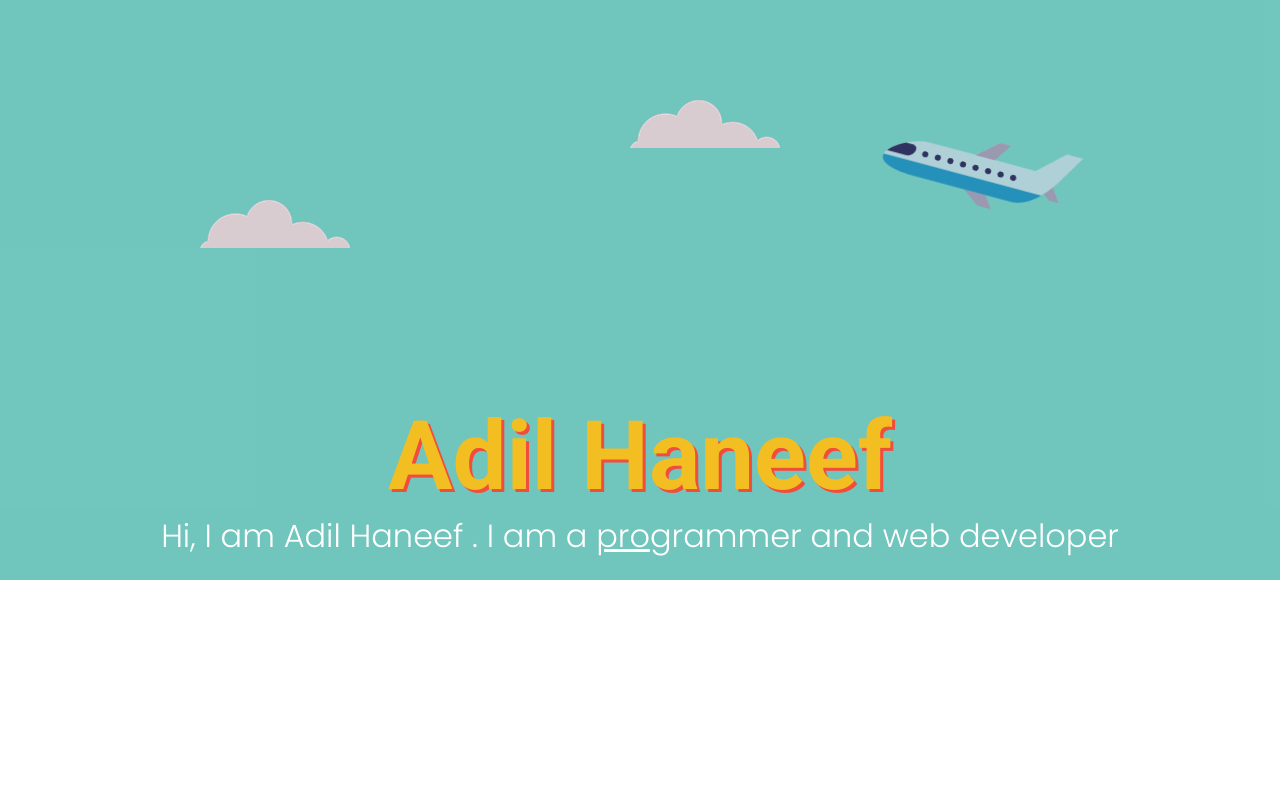
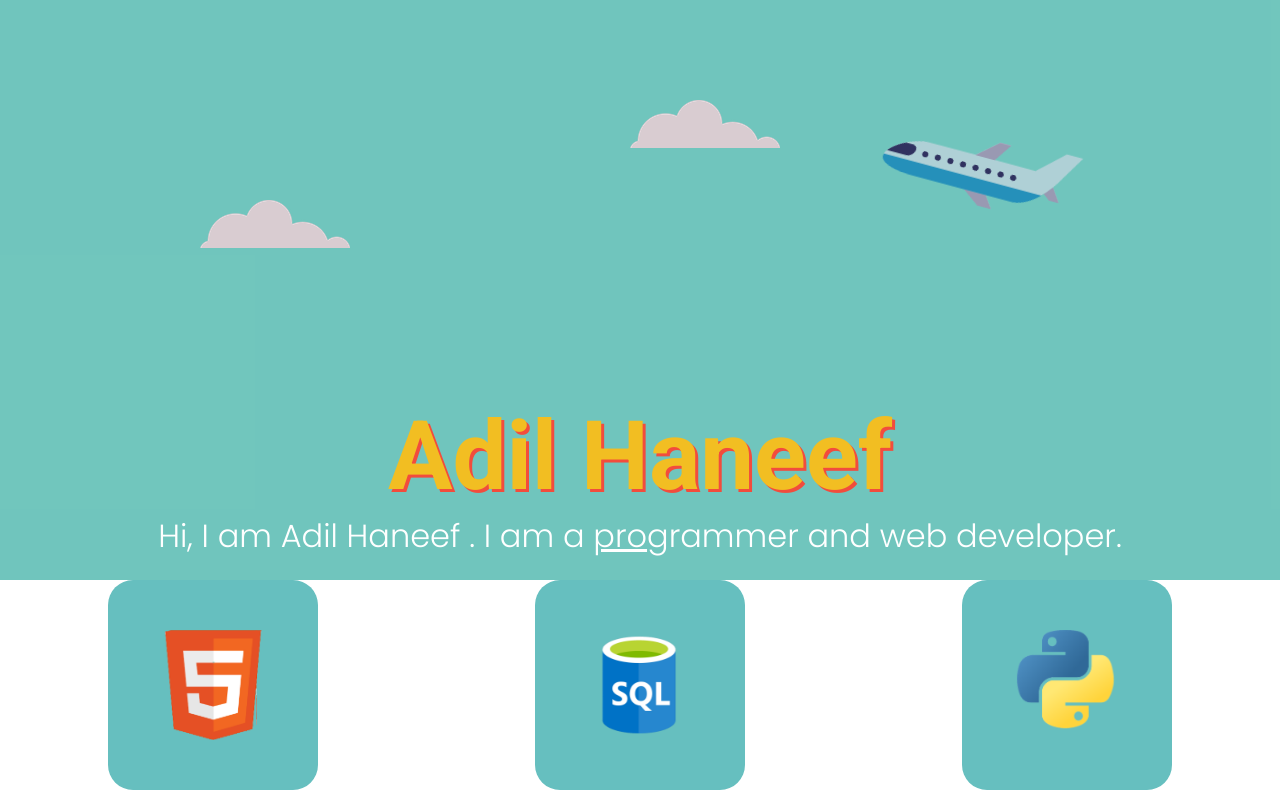
Before and after one commit to A0D1I2L3/Home, a plain HTML site: page index.html in a window 1280 px wide. Drawn offline with Linux system fonts and the light colour scheme.

Commit message:
rotating stuff

```diff
--- a/index.html
+++ b/index.html
@@ -7,15 +7,10 @@
     <link rel="preconnect" href="https://fonts.googleapis.com" />
     <link rel="preconnect" href="https://fonts.gstatic.com" crossorigin />
     <link
-      href="https://fonts.googleapis.com/css2?family=Roboto:wght@700&display=swap"
+      href="https://fonts.googleapis.com/css2?family=Poppins:wght@300&family=Quicksand:wght@300&family=Roboto:wght@700&display=swap"
       rel="stylesheet"
     />
-    <link rel="preconnect" href="https://fonts.googleapis.com" />
-    <link rel="preconnect" href="https://fonts.gstatic.com" crossorigin />
-    <link
-      href="https://fonts.googleapis.com/css2?family=Poppins:wght@300&family=Roboto:wght@700&display=swap"
-      rel="stylesheet"
-    />
+
     <link rel="stylesheet" href="./style.css" />
   </head>
   <body>
@@ -32,9 +27,33 @@
         <h1>Adil Haneef</h1>
         <p>
           Hi, I am Adil Haneef . I am a <span>pro</span>grammer and web
-          developer
+          developer.
         </p>
       </div>
     </div>
+    <div class="mid-container">
+      <div class="flexbox">
+        <div class="container">
+          <div class="card">
+            <img src="./assets/Html.png" alt="html" class="front appicon" />
+            <p class="back">Learnt Html and css from udemy and freecodecamp</p>
+          </div>
+        </div>
+        <div class="container">
+          <div class="card">
+            <img src="./assets/sql.png" alt="sql" class="front appicon" />
+            <p class="back">Learnt SQL in high school</p>
+          </div>
+        </div>
+        <div class="container">
+          <div class="card">
+            <img src="./assets/python.png" alt="python" class="front appicon" />
+            <p class="back">Learnt python and created many projects</p>
+          </div>
+        </div>
+      </div>
+    </div>
+
+    <div class="bottom-container"></div>
   </body>
 </html>
--- a/style.css
+++ b/style.css
@@ -39,6 +39,61 @@ h1 {
 span {
   text-decoration: underline;
 }
-p {
+.top-container p {
   padding-bottom: 20px;
 }
+
+.mid-container {
+  text-align: center;
+  background-color: #22a69900;
+  color: #66bfbf;
+  font-size: 7rem;
+}
+h2 {
+  font-family: "Roboto", sans-serif;
+  color: #66bfbf;
+  font-size: 2rem;
+  padding: 30px;
+}
+
+.flexbox {
+  display: flex;
+  flex-direction: row;
+  justify-content: space-around;
+  font-size: 1.5rem;
+}
+.container {
+  perspective: 1000px;
+}
+.container:hover .card {
+  transform: rotateY(180deg);
+}
+
+.card {
+  position: relative;
+  text-align: center;
+  transition: transform 1000ms;
+  transform-style: preserve-3d;
+  width: 100px;
+  background-color: #66bfbf;
+  height: 150px;
+  width: 150px;
+  border-radius: 25px;
+  padding: 30px;
+  display: flex;
+  justify-content: center;
+  align-items: center;
+}
+.front,
+.back {
+  backface-visibility: hidden;
+  position: absolute;
+}
+.front {
+  width: 100px;
+}
+.back {
+  border-radius: 25px;
+  transform: rotateY(180deg);
+  color: white;
+}
```
Also changed, not shown: assets/Html.png (added), assets/python.png (added), assets/sql.png (added).
